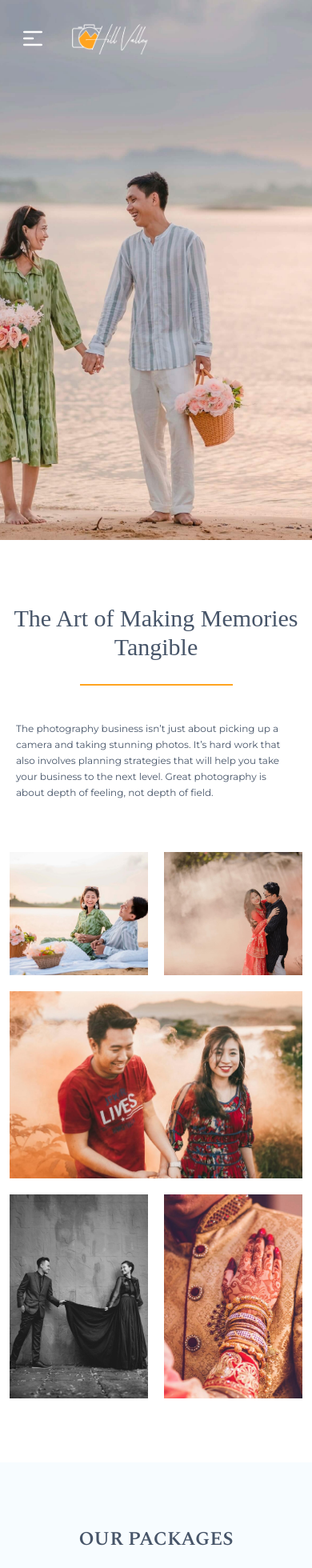
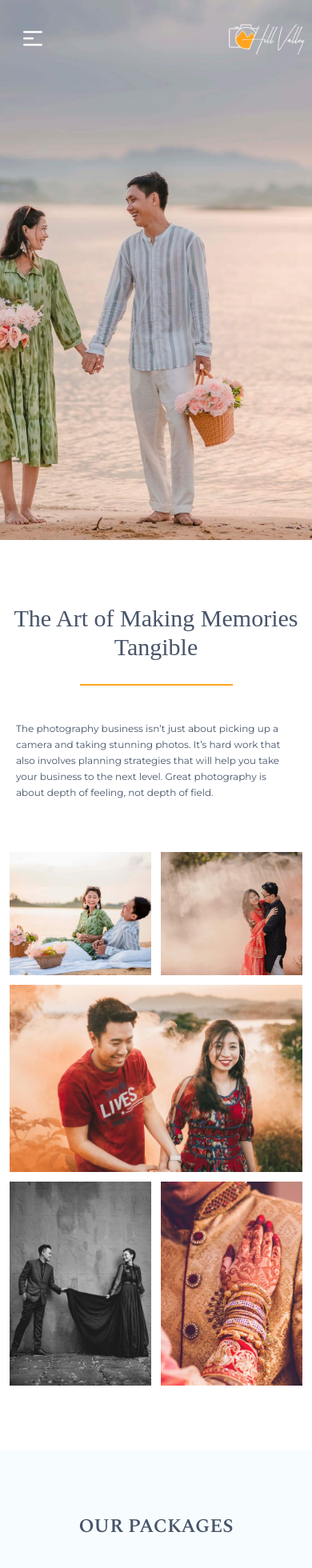
Before and after one commit to Alapottra-troj1n/hill-valley-production, a Next.js app: page / in a window 390 px wide. Shown: the top 1960 px of the page at 80% size. Built offline with nearby package versions, Linux system fonts and the light colour scheme; a web font is replaced by a local one.

Commit message:
flexed the navbar

```diff
--- a/components/Navbar.jsx
+++ b/components/Navbar.jsx
@@ -20,14 +20,16 @@ const Navbar = () => {
         <div className="absolute w-full">
             <div className="py-4 font-display font-semibold text-[16px] tracking-wide">
             <div className="navbar container mx-auto ">
-                <div className="navbar-start">
-                    <div className="dropdown">
-                        <label tabIndex={0} className="btn btn-ghost lg:hidden mr-4">
+                <div className="navbar-start justify-between  w-full">
+                    <div className="dropdown ">
+
+                       <label tabIndex={0} className="btn btn-ghost lg:hidden mr-4">
                             <svg xmlns="http://www.w3.org/2000/svg" className="h-8 w-8" fill="none" viewBox="0 0 24 24" stroke="currentColor"><path strokeLinecap="round" strokeLinejoin="round" strokeWidth="2" className='text-white' d="M4 6h16M4 12h8m-8 6h16" /></svg>
                         </label>
                         <ul tabIndex={0} className="menu menu-compact dropdown-content mt-3 shadow bg-base-100 rounded-box w-52 gap-8 lg:text-white p-5">
                             {navLinks}
                         </ul>
+
                     </div>
                     <div className="cursor-pointer text-xl relative lg:w-[147px] lg:h-[69px] w-24 h-10 ">
                         <Image alt='logo' src={'/Logo.png'} layout="fill" objectFit='cover' />
--- a/pages/index.js
+++ b/pages/index.js
@@ -41,9 +41,9 @@ export default function Home() {
 
 
 
-        <div className='grid grid-cols-1 mt-16 gap-5 px-2 lg:px-0' >
+        <div className='grid grid-cols-1 mt-16 gap-3 lg:gap-5 px-2 lg:px-0' >
 
-          <div className='grid grid-cols-2 gap-5'>
+          <div className='grid grid-cols-2 gap-3 lg:gap-5'>
             <div className='relative lg:h-[534px] h-[154px] w-full' >
               <Image layout='fill' objectFit='cover' alt='homepagephoto' src={'/homepage1.jpg'} />
             </div>
@@ -57,7 +57,7 @@ export default function Home() {
           </div>
 
 
-          <div className='grid grid-cols-2 gap-5'>
+          <div className='grid grid-cols-2 gap-3 lg:gap-5'>
             <div className='relative lg:h-[805px] h-[255px] w-full' >
               <Image layout='fill' objectFit='cover' alt='homepagephoto' src={'/homepage4.jpg'} />
             </div>
```
